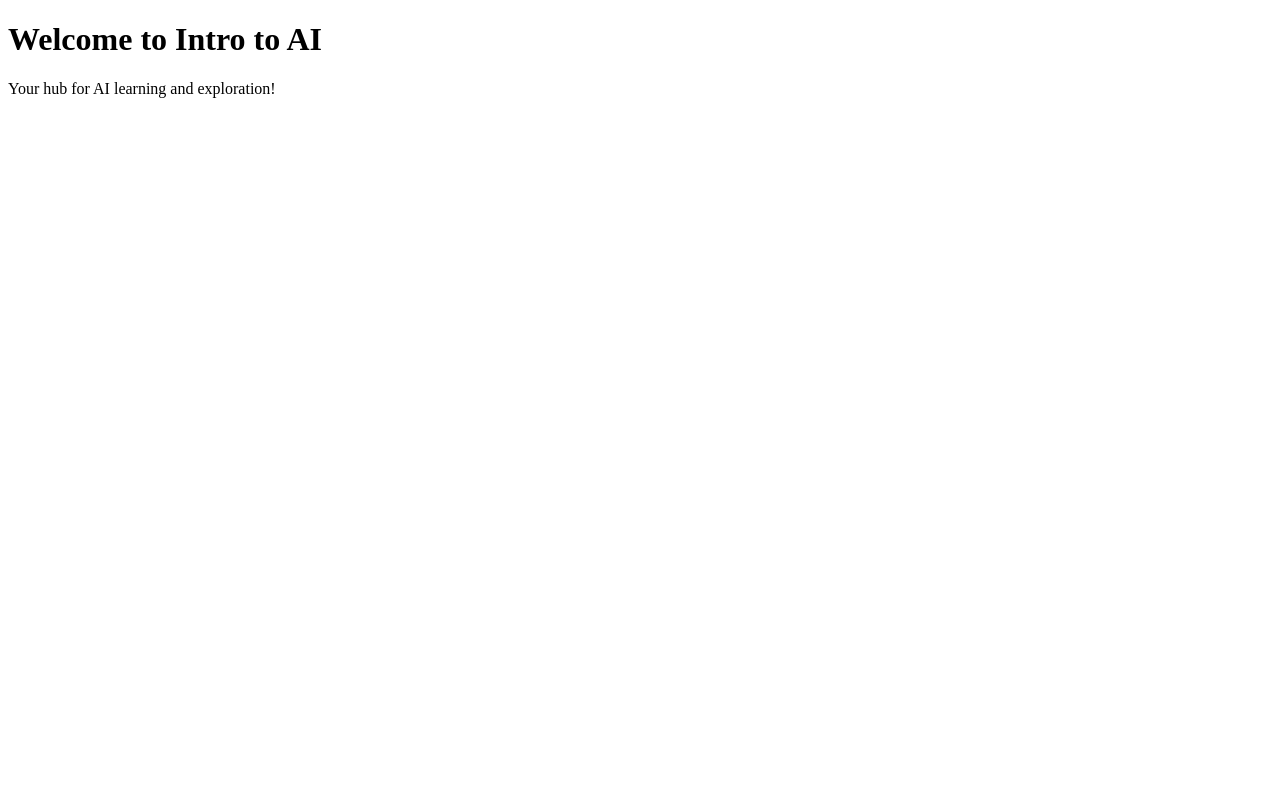
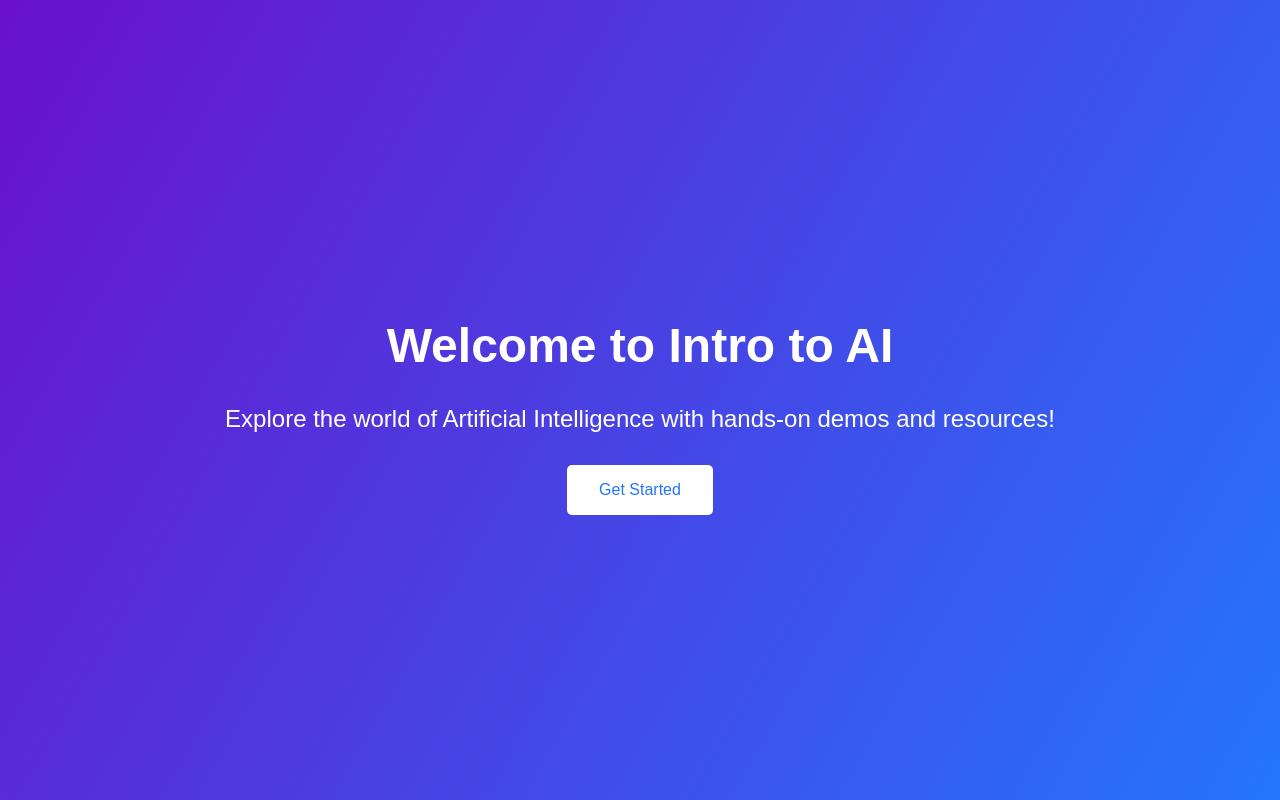
Before and after one commit to Introtoaiproject/introtoai.com, a plain HTML site: page index.html in a window 1280 px wide. Drawn offline with Linux system fonts and the light colour scheme.

Commit message:
Update index.html
Enhance landing page design with gradient and interactive button

```diff
--- a/index.html
+++ b/index.html
@@ -4,9 +4,44 @@
     <meta charset="UTF-8">
     <meta name="viewport" content="width=device-width, initial-scale=1.0">
     <title>Intro to AI</title>
+    <style>
+        body {
+            margin: 0;
+            font-family: Arial, sans-serif;
+            background: linear-gradient(120deg, #6a11cb, #2575fc);
+            color: white;
+            display: flex;
+            justify-content: center;
+            align-items: center;
+            height: 100vh;
+            flex-direction: column;
+        }
+        h1 {
+            font-size: 3rem;
+            margin-bottom: 0.5rem;
+        }
+        p {
+            font-size: 1.5rem;
+            margin-bottom: 2rem;
+        }
+        button {
+            background: white;
+            color: #2575fc;
+            border: none;
+            padding: 1rem 2rem;
+            font-size: 1rem;
+            border-radius: 5px;
+            cursor: pointer;
+            transition: background 0.3s;
+        }
+        button:hover {
+            background: #e0e0e0;
+        }
+    </style>
 </head>
 <body>
     <h1>Welcome to Intro to AI</h1>
-    <p>Your hub for AI learning and exploration!</p>
+    <p>Explore the world of Artificial Intelligence with hands-on demos and resources!</p>
+    <button onclick="alert('Feature coming soon!')">Get Started</button>
 </body>
 </html>
```
